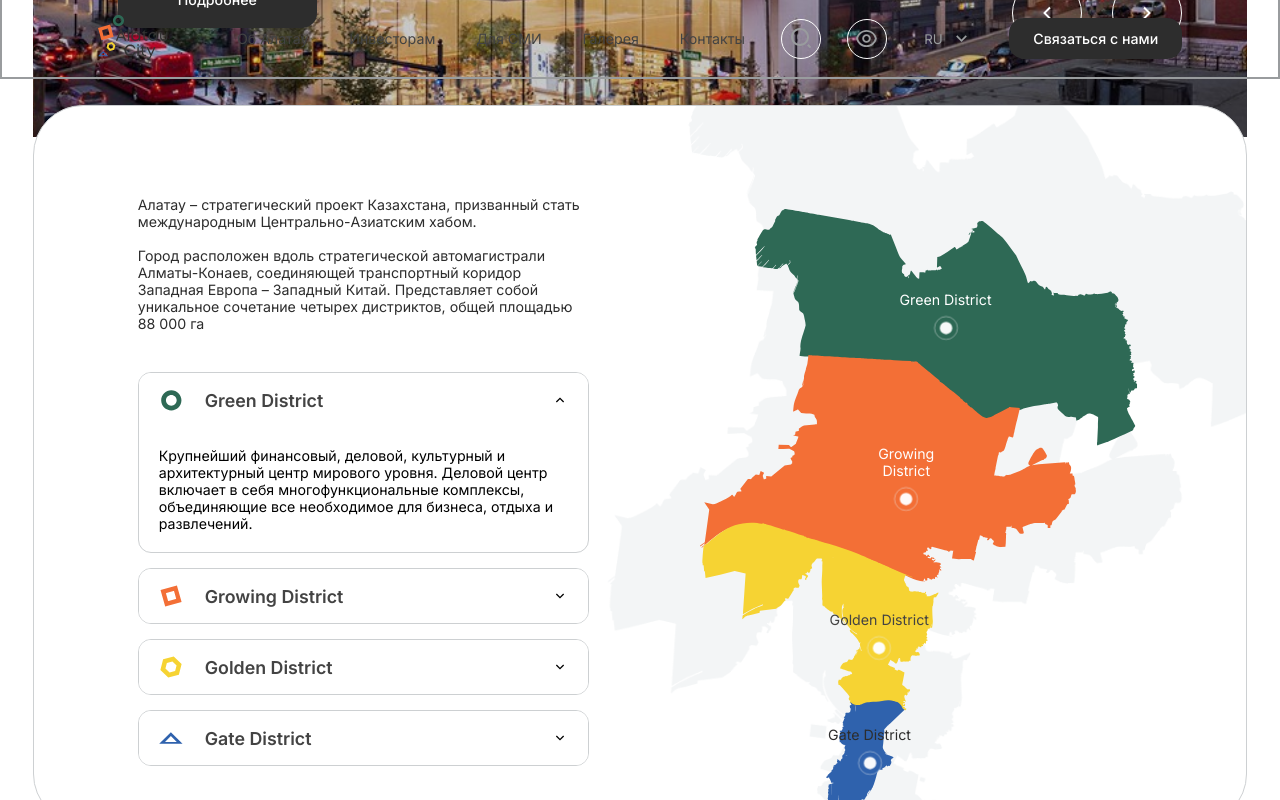
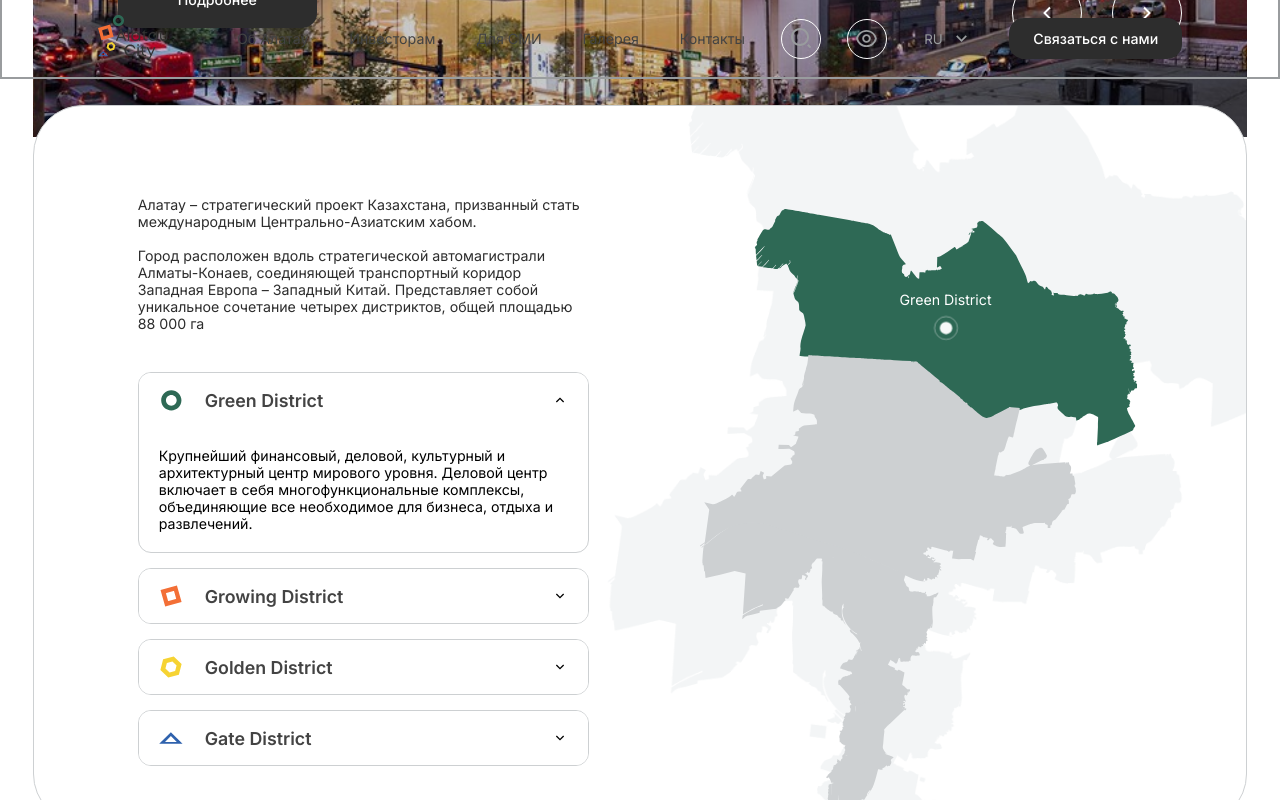
Before and after one commit to Shuesu/alatau-city, a React (Vite) app: page / in a window 1280 px wide. Both pictures are taken after a click on the button "Green District". Shown: the part 742-1542 px from the top of the page. Built offline with nearby package versions, Linux system fonts and the light colour scheme.

Commit message:
map done

```diff
--- a/src/components/layer/interactive-map/components/accordion-section/accordion-section.jsx
+++ b/src/components/layer/interactive-map/components/accordion-section/accordion-section.jsx
@@ -1,36 +1,13 @@
-import { useState } from 'react';
 import { ArrowDownIcon, RectangleIcon, CircleIcon, HexIcon, TriangleIcon } from '../../../../../assets/icons';
 import styles from './accordion-section.module.css';
 
-export const AccordionSection = () => {
-   const [activeAccordion, setActiveAccordion] = useState(null);
-
-   const toggleAccordion = (index) => {
-      setActiveAccordion(activeAccordion === index ? null : index);
+export const AccordionSection = ({ districts, activeDistrict, onDistrictClick }) => {
+   const icons = {
+      green: <CircleIcon className={`${styles.accordionIconShape} ${styles.greenIcon}`} />,
+      orange: <RectangleIcon className={`${styles.accordionIconShape} ${styles.orangeIcon}`} />,
+      yellow: <HexIcon className={`${styles.accordionIconShape} ${styles.yellowIcon}`} />,
+      blue: <TriangleIcon className={`${styles.accordionIconShape} ${styles.blueIcon}`} />
    };
-
-   const accordions = [
-      {
-         title: "Green District",
-         content: "Крупнейший финансовый, деловой, культурный и архитектурный центр мирового уровня. Деловой центр включает в себя многофункциональные комплексы, объединяющие все необходимое для бизнеса, отдыха и развлечений.",
-         icon: <CircleIcon className={`${styles.accordionIconShape} ${styles.greenIcon}`} />
-      },
-      {
-         title: "Growing District",
-         content: "Content for accordion 2",
-         icon: <RectangleIcon className={`${styles.accordionIconShape} ${styles.orangeIcon}`} />
-      },
-      {
-         title: "Golden District",
-         content: "Content for accordion 3",
-         icon: <HexIcon className={`${styles.accordionIconShape} ${styles.yellowIcon}`} />
-      },
-      {
-         title: "Gate District",
-         content: "Content for accordion 4",
-         icon: <TriangleIcon className={`${styles.accordionIconShape} ${styles.blueIcon}`} />
-      },
-   ];
 
    return (
       <div className={styles.accordionSection}>
@@ -42,21 +19,21 @@ export const AccordionSection = () => {
          </div>
 
          <div className={styles.accordions}>
-            {accordions.map((accordion, index) => (
+            {districts.map((district, index) => (
                <div key={index} className={styles.accordion}>
                   <button
                      className={styles.accordionHeader}
-                     onClick={() => toggleAccordion(index)}
+                     onClick={() => onDistrictClick(district.id)}
                   >
                      <span className={styles.accordionTitle}>
-                        {accordion.icon}
-                        {accordion.title}
+                        {icons[district.id]}
+                        {district.title}
                      </span>
-                     <ArrowDownIcon className={`${styles.accordionIcon} ${activeAccordion === index ? styles.rotate : ''}`} />
+                     <ArrowDownIcon className={`${styles.accordionIcon} ${activeDistrict === district.id ? styles.rotate : ''}`} />
                   </button>
-                  {activeAccordion === index && (
+                  {activeDistrict === district.id && (
                      <div className={styles.accordionBody}>
-                        {accordion.content}
+                        {district.content}
                      </div>
                   )}
                </div>
--- a/src/components/layer/interactive-map/components/accordion-section/accordion-section.module.css
+++ b/src/components/layer/interactive-map/components/accordion-section/accordion-section.module.css
@@ -57,8 +57,6 @@
   padding: 20px;
 }
 
-/* Добавьте эти стили в ваш accordion-section.module.css */
-
 .accordionIconShape {
   width: 24px;
   height: 24px;
--- a/src/components/layer/interactive-map/components/map-section/map-section.jsx
+++ b/src/components/layer/interactive-map/components/map-section/map-section.jsx
@@ -1,46 +1,93 @@
+
 import { GreenMap, OrangeMap, YellowMap, BlueMap, PulseIcon } from '../../../../../assets/icons';
 import styles from './map-section.module.css';
 
-export const MapSection = () => {
+export const MapSection = ({ districts, activeDistrict, onDistrictClick }) => {
+   const mapComponents = {
+      green: GreenMap,
+      orange: OrangeMap,
+      yellow: YellowMap,
+      blue: BlueMap
+   };
+
+   const mapPieces = [
+      {
+         id: 'green',
+         className: styles.greenPiece,
+         top: 0,
+         left: 40,
+         width: 384,
+         height: 237,
+         contentPosition: { top: '35%', left: '50%' }
+      },
+      {
+         id: 'orange',
+         className: styles.orangePiece,
+         top: 146,
+         right: 22,
+         width: 376,
+         height: 227,
+         contentPosition: { top: '40%', left: '55%' }
+      },
+      {
+         id: 'yellow',
+         className: styles.yellowPiece,
+         top: 313,
+         left: -12,
+         width: 237,
+         height: 189,
+         contentPosition: { bottom: '25%', left: '75%' }
+      },
+      {
+         id: 'blue',
+         className: styles.bluePiece,
+         top: 491,
+         left: 106,
+         width: 85,
+         height: 126,
+         contentPosition: { top: '20%', left: '55%' }
+      }
+   ];
+
    return (
       <div className={styles.mapSection}>
-         {/* Основной контейнер для карты */}
          <div className={styles.mapContainer}>
-            {/* Зеленая часть */}
-            <div className={`${styles.mapPiece} ${styles.greenPiece}`}>
-               <GreenMap className={styles.mapSvg} />
-               <div className={styles.mapContent}>
-                  <span className={styles.mapText}>Green District</span>
-                  <PulseIcon className={styles.pulseIcon} />
-               </div>
-            </div>
+            {mapPieces.map((piece) => {
+               const MapComponent = mapComponents[piece.id];
+               const district = districts.find(d => d.id === piece.id);
 
-            {/* Оранжевая часть */}
-            <div className={`${styles.mapPiece} ${styles.orangePiece}`}>
-               <OrangeMap className={styles.mapSvg} />
-               <div className={styles.mapContent}>
-                  <span className={styles.mapText}>Growing District</span>
-                  <PulseIcon className={styles.pulseIcon} />
-               </div>
-            </div>
-
-            {/* Желтая часть */}
-            <div className={`${styles.mapPiece} ${styles.yellowPiece}`}>
-               <YellowMap className={styles.mapSvg} />
-               <div className={styles.mapContent}>
-                  <span className={styles.mapText}>Golden District</span>
-                  <PulseIcon className={styles.pulseIcon} />
-               </div>
-            </div>
-
-            {/* Синяя часть */}
-            <div className={`${styles.mapPiece} ${styles.bluePiece}`}>
-               <BlueMap className={styles.mapSvg} />
-               <div className={styles.mapContent}>
-                  <span className={styles.mapText}>Gate District</span>
-                  <PulseIcon className={styles.pulseIcon} />
-               </div>
-            </div>
+               return (
+                  <div
+                     key={piece.id}
+                     className={`${styles.mapPiece} ${piece.className} ${activeDistrict === piece.id ? styles.active : ''} ${activeDistrict && activeDistrict !== piece.id ? styles.inactive : ''}`}
+                     style={{
+                        width: `${piece.width}px`,
+                        height: `${piece.height}px`,
+                        top: `${piece.top}px`,
+                        left: piece.left !== undefined ? `${piece.left}px` : undefined,
+                        right: piece.right !== undefined ? `${piece.right}px` : undefined,
+                        cursor: 'pointer'
+                     }}
+                     onClick={() => onDistrictClick(piece.id)}
+                  >
+                     <MapComponent className={styles.mapSvg} />
+                     {(activeDistrict === null || activeDistrict === piece.id) && (
+                        <div
+                           className={styles.mapContent}
+                           style={{
+                              top: piece.contentPosition.top,
+                              left: piece.contentPosition.left,
+                              bottom: piece.contentPosition.bottom,
+                              transform: piece.contentPosition.left ? 'translateX(-50%)' : piece.contentPosition.top ? 'translateY(-50%)' : undefined
+                           }}
+                        >
+                           <span className={styles.mapText}>{district.title}</span>
+                           <PulseIcon className={styles.pulseIcon} />
+                        </div>
+                     )}
+                  </div>
+               );
+            })}
          </div>
       </div>
    );
--- a/src/components/layer/interactive-map/components/map-section/map-section.module.css
+++ b/src/components/layer/interactive-map/components/map-section/map-section.module.css
@@ -1,4 +1,3 @@
-/* Базовые стили */
 .mapSection {
   flex: 1;
   display: flex;
@@ -119,3 +118,7 @@
     opacity: 1;
   }
 }
+
+.mapPiece.inactive {
+  color: var(--grey);
+}
--- a/src/components/layer/interactive-map/interactive-map.jsx
+++ b/src/components/layer/interactive-map/interactive-map.jsx
@@ -1,13 +1,50 @@
+import { useState } from 'react';
 import styles from './interactive-map.module.css';
 import { AccordionSection, MapSection } from './components'
 
 export const InteractiveMap = () => {
+   const [activeDistrict, setActiveDistrict] = useState(null);
+
+   const districts = [
+      {
+         id: 'green',
+         title: "Green District",
+         content: "Крупнейший финансовый, деловой, культурный и архитектурный центр мирового уровня. Деловой центр включает в себя многофункциональные комплексы, объединяющие все необходимое для бизнеса, отдыха и развлечений.",
+      },
+      {
+         id: 'orange',
+         title: "Growing District",
+         content: "Content for accordion 2",
+      },
+      {
+         id: 'yellow',
+         title: "Golden District",
+         content: "Content for accordion 3",
+      },
+      {
+         id: 'blue',
+         title: "Gate District",
+         content: "Content for accordion 4",
+      },
+   ];
+
+   const handleDistrictClick = (districtId) => {
+      setActiveDistrict(activeDistrict === districtId ? null : districtId);
+   };
 
    return (
       <div className={styles.interactiveMapContainer}>
          <div className={styles.interactiveMap}>
-            <AccordionSection />
-            <MapSection />
+            <AccordionSection
+               districts={districts}
+               activeDistrict={activeDistrict}
+               onDistrictClick={handleDistrictClick}
+            />
+            <MapSection
+               districts={districts}
+               activeDistrict={activeDistrict}
+               onDistrictClick={handleDistrictClick}
+            />
          </div>
       </div>
    );
```
